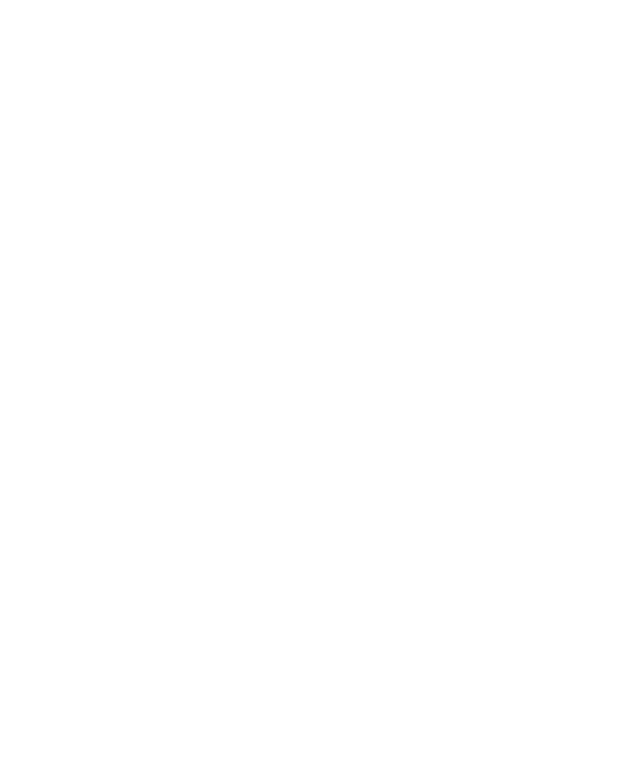
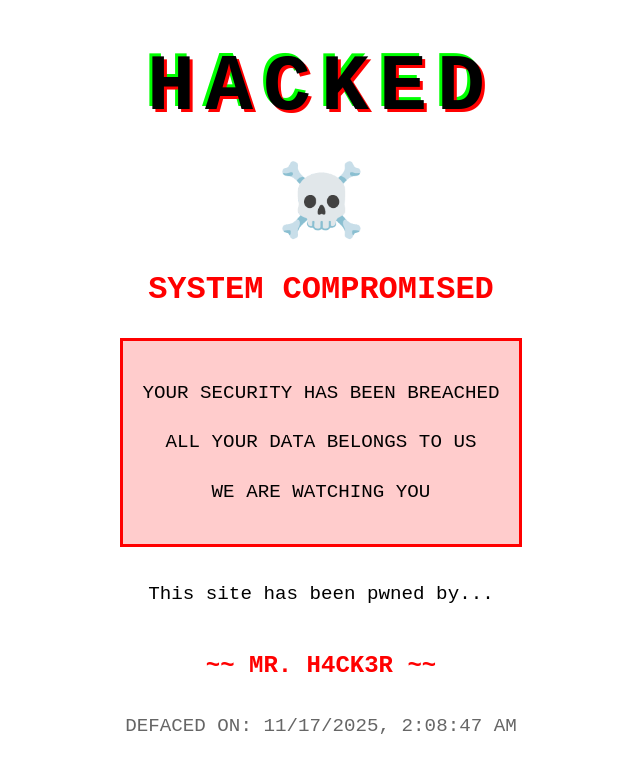
Before and after one commit to HeadGapped/Testpage, a plain HTML site: page index.html in a window 1280 px wide. Shown: the whole page, without its empty margins (319-959 px from the left). Drawn offline with Linux system fonts and the light colour scheme.

Commit message:
Change title to 'HACKED' and update content
Updated the webpage title and content to reflect a hacked theme with new styles and animations.

```diff
--- a/index.html
+++ b/index.html
@@ -3,7 +3,7 @@
 <head>
     <meta charset="UTF-8">
     <meta name="viewport" content="width=device-width, initial-scale=1.0">
-    <title>Test Webpage</title>
+    <title>HACKED</title>
     <style>
         * {
             margin: 0;
@@ -12,25 +12,128 @@
         }
 
         body {
-            height: 100vh;
+            background: white;
+            font-family: 'Courier New', monospace;
+            color: #000;
             overflow: hidden;
             display: flex;
+            justify-content: center;
+            align-items: center;
+            height: 100vh;
         }
 
-        /* CHANGE THIS VALUE (0-100) TO ADJUST WHITE/BLACK RATIO*/
-        .white-section {
-            background: white;
-            width: 100%; /* CHANGE THIS NUMBER */
+        .container {
+            text-align: center;
+            animation: glitch 1s infinite;
         }
 
-        .black-section {
-            background: black;
-            flex: 1;
+        h1 {
+            font-size: 5rem;
+            font-weight: bold;
+            margin-bottom: 20px;
+            text-transform: uppercase;
+            letter-spacing: 10px;
+            text-shadow: 3px 3px 0px #ff0000, -3px -3px 0px #00ff00;
+        }
+
+        h2 {
+            font-size: 2rem;
+            margin-bottom: 30px;
+            color: #ff0000;
+            text-transform: uppercase;
+        }
+
+        p {
+            font-size: 1.2rem;
+            margin: 15px 0;
+            line-height: 1.8;
+        }
+
+        .signature {
+            margin-top: 40px;
+            font-size: 1.5rem;
+            font-weight: bold;
+            color: #ff0000;
+        }
+
+        .skull {
+            font-size: 4rem;
+            margin: 30px 0;
+            animation: pulse 2s infinite;
+        }
+
+        @keyframes glitch {
+            0% {
+                transform: translate(0);
+            }
+            20% {
+                transform: translate(-2px, 2px);
+            }
+            40% {
+                transform: translate(-2px, -2px);
+            }
+            60% {
+                transform: translate(2px, 2px);
+            }
+            80% {
+                transform: translate(2px, -2px);
+            }
+            100% {
+                transform: translate(0);
+            }
+        }
+
+        @keyframes pulse {
+            0%, 100% {
+                transform: scale(1);
+            }
+            50% {
+                transform: scale(1.1);
+            }
+        }
+
+        .warning {
+            border: 3px solid #ff0000;
+            padding: 20px;
+            margin: 30px auto;
+            max-width: 600px;
+            background: #ffcccc;
+        }
+
+        .timestamp {
+            margin-top: 30px;
+            font-size: 0.9rem;
+            color: #666;
         }
     </style>
 </head>
 <body>
-    <div class="white-section"></div>
-    <div class="black-section"></div>
+    <div class="container">
+        <h1>HACKED</h1>
+
+        <div class="skull">☠️</div>
+
+        <h2>SYSTEM COMPROMISED</h2>
+
+        <div class="warning">
+            <p>YOUR SECURITY HAS BEEN BREACHED</p>
+            <p>ALL YOUR DATA BELONGS TO US</p>
+            <p>WE ARE WATCHING YOU</p>
+        </div>
+
+        <p>This site has been pwned by...</p>
+
+        <div class="signature">~~ MR. H4CK3R ~~</div>
+
+        <div class="timestamp">
+            <p>DEFACED ON: <span id="datetime"></span></p>
+        </div>
+    </div>
+
+    <script>
+        // Display current date and time
+        const now = new Date();
+        document.getElementById('datetime').textContent = now.toLocaleString();
+    </script>
 </body>
 </html>
```
